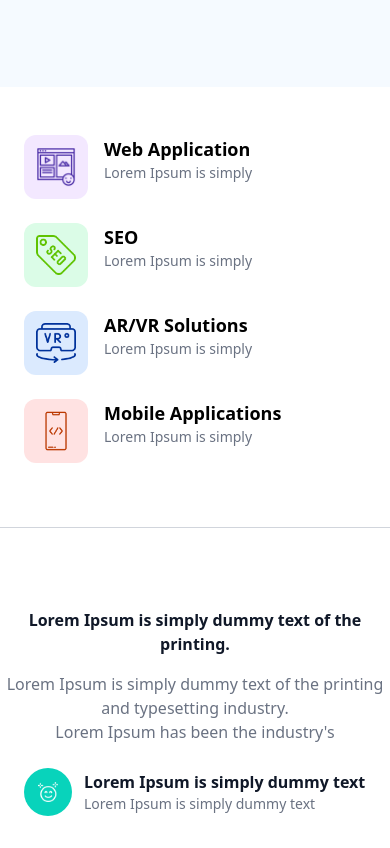
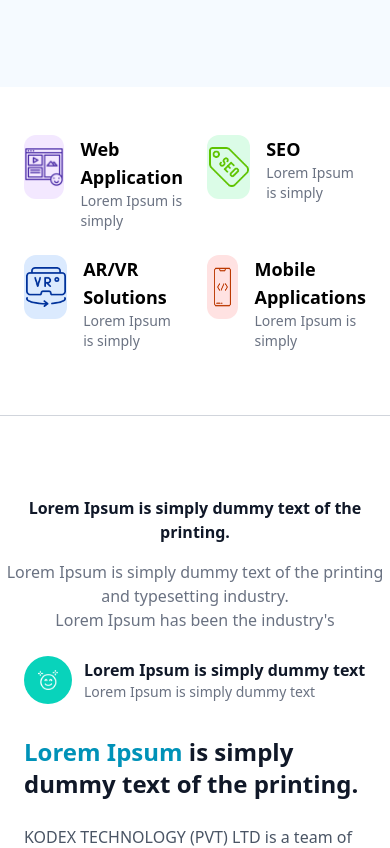
Before and after one commit to ravindu-kandawela1205/first-pro, a React (Vite) app: page / in a window 390 px wide. Shown: the part 1020-1868 px from the top of the page. Built offline with nearby package versions, Linux system fonts and the light colour scheme.

Commit message:
response

```diff
--- a/src/Footer/footer.jsx
+++ b/src/Footer/footer.jsx
@@ -40,7 +40,7 @@ function footer() {
         </div>
 
 
-        <div className="flex  md:justify-end items-start mt-30 gap-3">
+        <div className="flex items-center justify-center md:justify-end  mt-30 gap-3">
 
             <img src={facebook} alt="Facebook" className="w-[34px] h-[34px]" />
 
--- a/src/compononets/Companyimages.jsx
+++ b/src/compononets/Companyimages.jsx
@@ -19,7 +19,7 @@ export default function a() {
         </h2>
       </div>
 
-      <div className="flex flex-wrap justify-center items-center gap-10 px-4">
+      <div className="flex flex-wrap justify-center items-center gap-10 px-4 ">
         {logos.map((item, i) => (
           <div key={i}>
             <img src={item.path} alt="" className={item.class} />
--- a/src/middle/middle.jsx
+++ b/src/middle/middle.jsx
@@ -37,7 +37,7 @@ const services = [
 export default function Services() {
   return (
     <div className="w-full py-12">
-      <div className="max-w-6xl mx-auto grid grid-cols-1 sm:grid-cols-2 md:grid-cols-4 gap-6 px-6">
+      <div className="max-w-6xl mx-auto grid grid-cols-2 sm:grid-cols-2 md:grid-cols-4 gap-6 px-6">
         {services.map((service, i) => (
           <div key={i} className="flex items-start gap-4">
 
```
